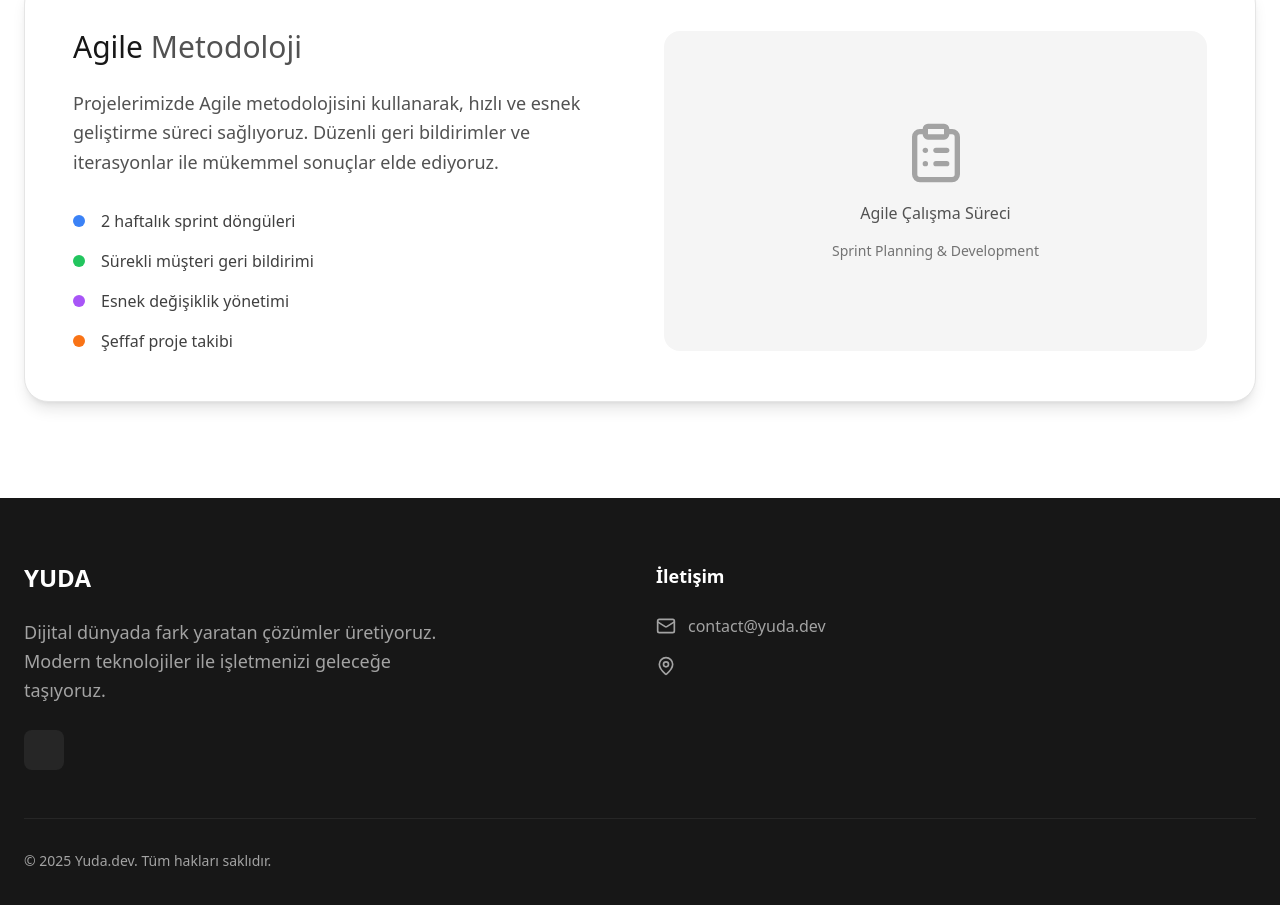
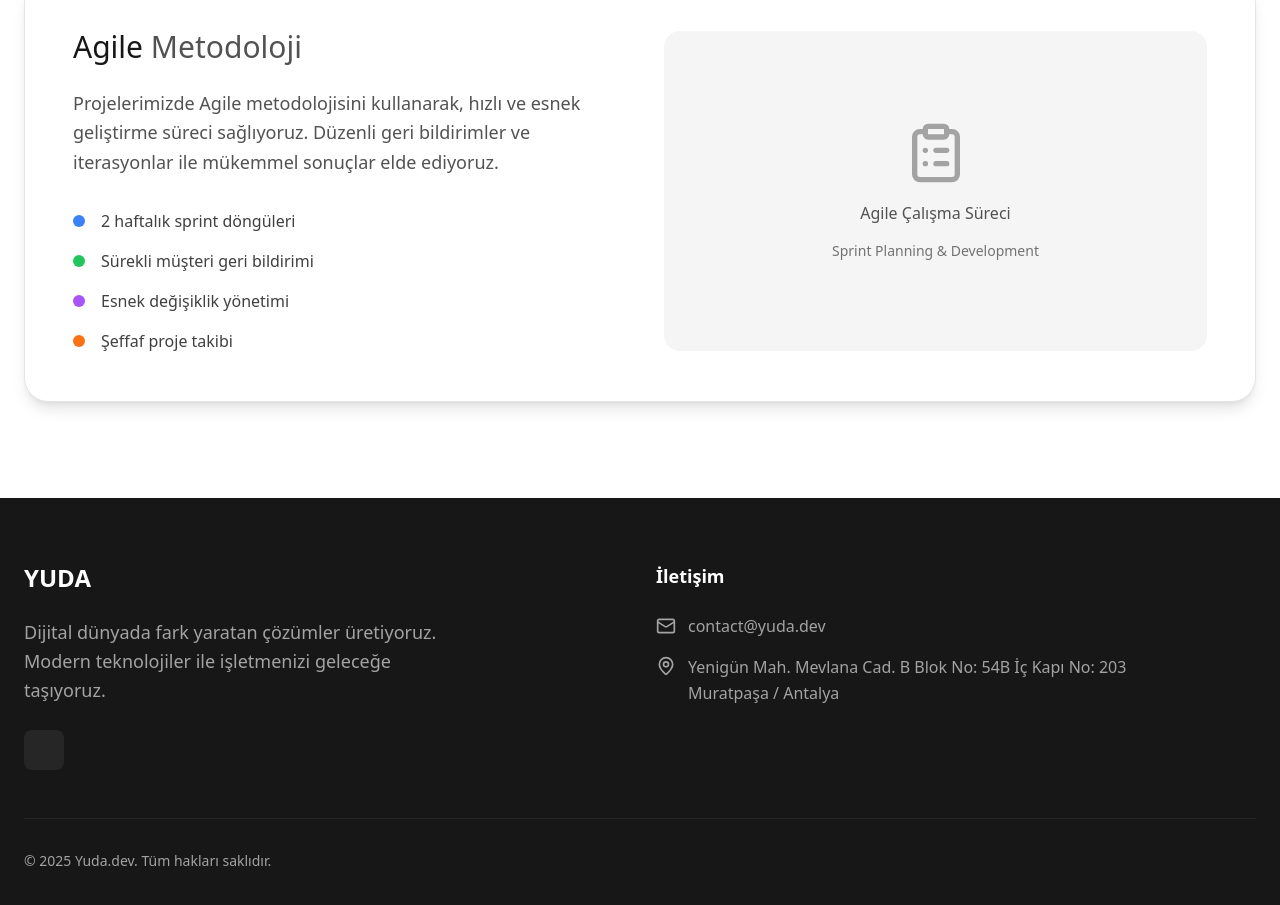
Before and after one commit to YudaSamuel/yuda.dev, a plain HTML site: page index.html in a window 1280 px wide. Shown: the part 2545-3450 px from the top of the page. Drawn offline with nearby package versions, Linux system fonts and the light colour scheme.

Commit message:
Update index.html

```diff
--- a/index.html
+++ b/index.html
@@ -403,6 +403,7 @@
             </li>
             <li class="flex items-start space-x-3">
               <i data-lucide="map-pin" class="w-5 h-5 text-neutral-400 flex-shrink-0 mt-0.5"></i>
+              <span class="text-neutral-400 leading-relaxed">Yenigün Mah. Mevlana Cad. B Blok No: 54B İç Kapı No: 203<br/>Muratpaşa / Antalya</span>
 
             </li>
           </ul>
```
